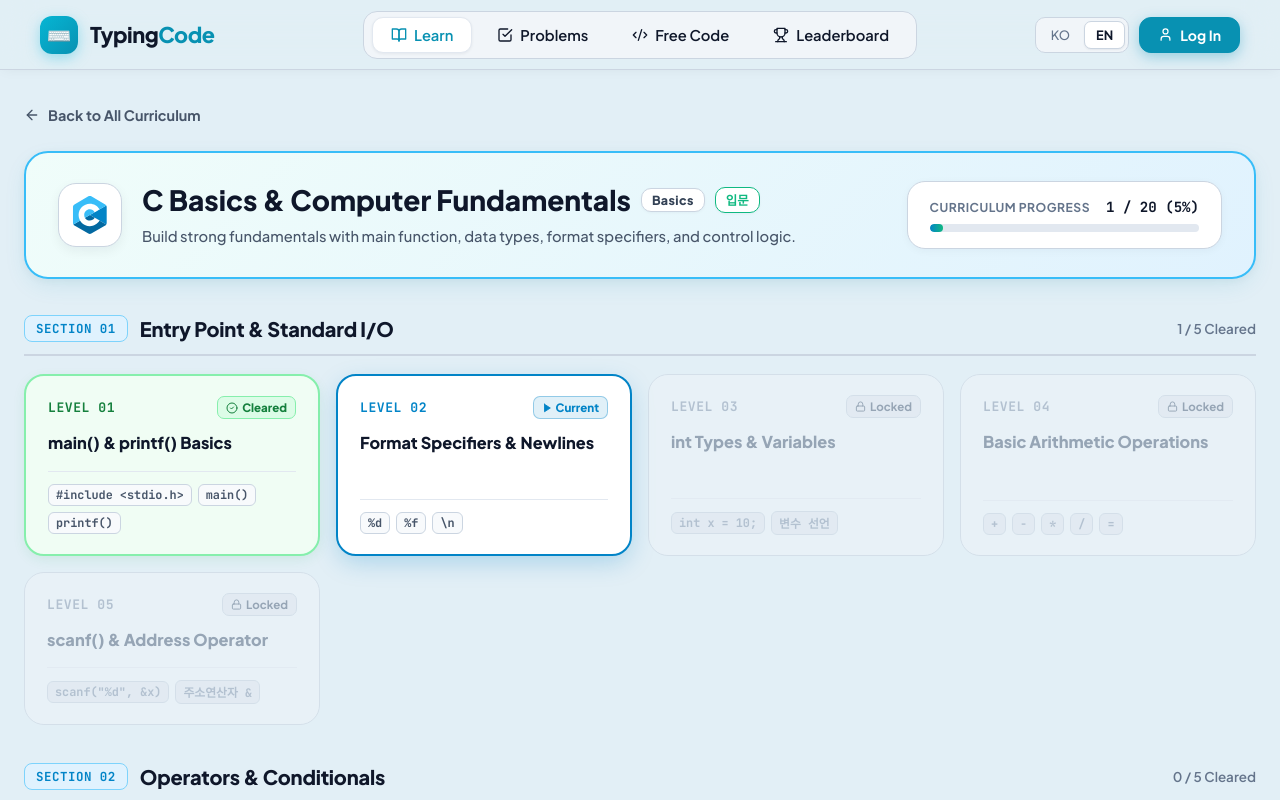
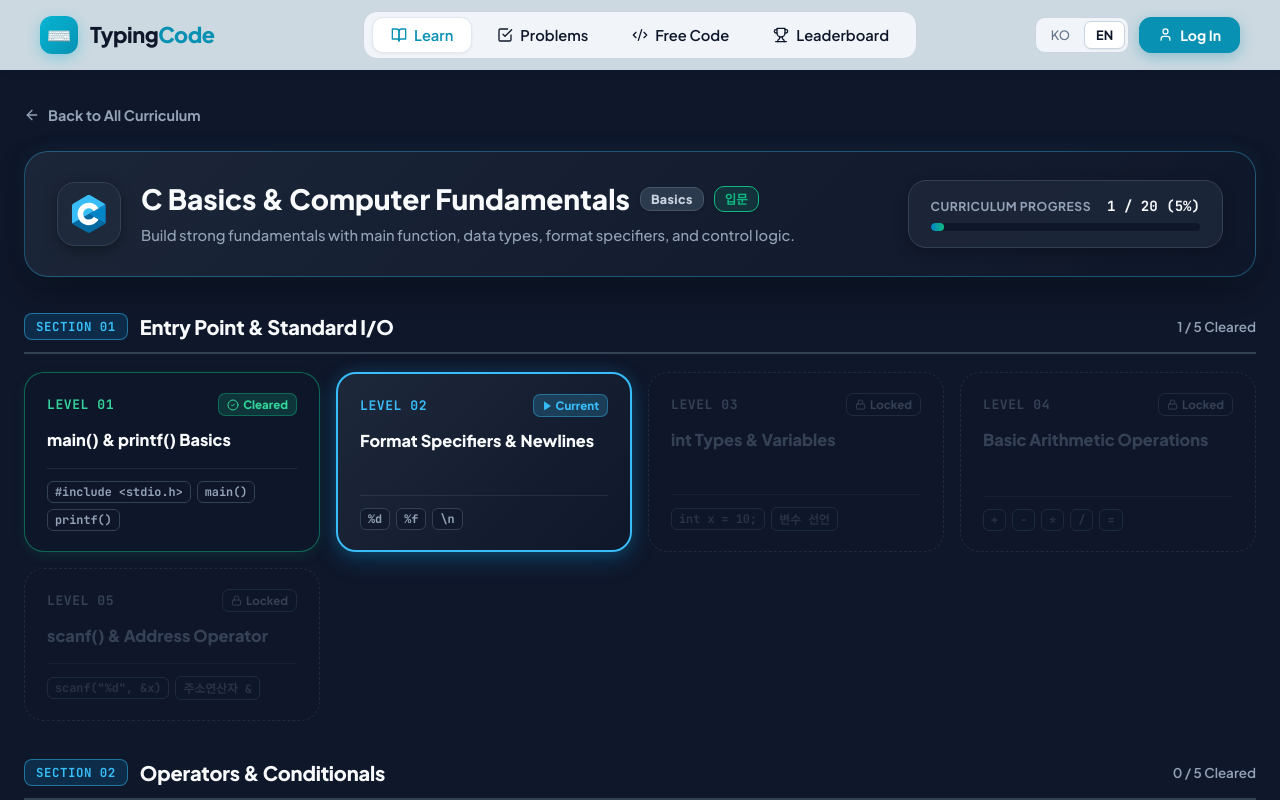
Before and after one commit to iurazilland/TypingCodeV2, a Next.js app: page /practice/c in a window 1280 px wide. Shown: the top 800 px of the page. Built offline with nearby package versions, Linux system fonts and the light colour scheme.

Commit message:
style(practice): apply deep slate navy bridge theme between languages light and practice dark

```diff
--- a/src/app/practice/[language]/page.tsx
+++ b/src/app/practice/[language]/page.tsx
@@ -124,9 +124,9 @@ export default function StageSelectPage({ params }: StageSelectPageProps) {
     }
   }, [rawLang]);
 
-  // Dynamic matte soft ice-cyan body background for glare-free comfort
+  // Dynamic deep slate navy body background for bridge theme between languages (light) and practice (dark)
   useEffect(() => {
-    document.body.style.backgroundColor = '#e2eff6';
+    document.body.style.backgroundColor = '#0f172a';
     return () => {
       document.body.style.backgroundColor = '';
     };
@@ -157,14 +157,14 @@ export default function StageSelectPage({ params }: StageSelectPageProps) {
             display: 'inline-flex',
             alignItems: 'center',
             gap: '8px',
-            color: '#475569',
+            color: '#94a3b8',
             fontSize: '0.9rem',
             fontWeight: 700,
             transition: 'color 0.15s ease',
             textDecoration: 'none',
           }}
-          onMouseEnter={(e) => (e.currentTarget.style.color = '#0284c7')}
-          onMouseLeave={(e) => (e.currentTarget.style.color = '#475569')}
+          onMouseEnter={(e) => (e.currentTarget.style.color = '#38bdf8')}
+          onMouseLeave={(e) => (e.currentTarget.style.color = '#94a3b8')}
         >
           <ArrowLeft size={16} />
           <span>{isEn ? 'Back to All Curriculum' : '전체 언어 학습과정으로 돌아가기'}</span>
@@ -176,9 +176,9 @@ export default function StageSelectPage({ params }: StageSelectPageProps) {
         style={{
           padding: '28px 32px',
           borderRadius: '24px',
-          background: 'linear-gradient(135deg, #f0fdfa 0%, #e0f2fe 100%)',
-          border: '2px solid #38bdf8',
-          boxShadow: '0 8px 24px -4px rgba(8, 145, 178, 0.12), 0 2px 8px rgba(15, 23, 42, 0.04)',
+          background: 'linear-gradient(135deg, rgba(30, 41, 59, 0.85) 0%, rgba(15, 23, 42, 0.95) 100%)',
+          border: '1.5px solid rgba(56, 189, 248, 0.35)',
+          boxShadow: '0 12px 32px -4px rgba(0, 0, 0, 0.45), 0 0 24px -4px rgba(56, 189, 248, 0.12)',
           marginBottom: '36px',
           display: 'flex',
           justifyContent: 'space-between',
@@ -194,12 +194,12 @@ export default function StageSelectPage({ params }: StageSelectPageProps) {
               width: '64px',
               height: '64px',
               borderRadius: '18px',
-              background: '#ffffff',
-              border: '1.5px solid #cbd5e1',
+              background: '#1e293b',
+              border: '1.5px solid #334155',
               display: 'flex',
               alignItems: 'center',
               justifyContent: 'center',
-              boxShadow: '0 4px 12px rgba(15, 23, 42, 0.06)',
+              boxShadow: '0 4px 14px rgba(0, 0, 0, 0.35)',
               flexShrink: 0,
             }}
           >
@@ -208,20 +208,20 @@ export default function StageSelectPage({ params }: StageSelectPageProps) {
 
           <div style={{ flex: 1, minWidth: 0 }}>
             <div style={{ display: 'flex', alignItems: 'center', gap: '10px', marginBottom: '8px', flexWrap: 'wrap' }}>
-              <h1 style={{ fontSize: 'clamp(1.3rem, 2.2vw, 1.75rem)', fontWeight: 800, color: '#0f172a', margin: 0 }}>
+              <h1 style={{ fontSize: 'clamp(1.3rem, 2.2vw, 1.75rem)', fontWeight: 800, color: '#f8fafc', margin: 0 }}>
                 {isEn ? matchedModule.title_en : matchedModule.title_ko}
               </h1>
               <span
                 style={{
                   padding: '3px 10px',
                   borderRadius: '10px',
-                  background: '#ffffff',
-                  color: '#334155',
-                  border: '1.5px solid #cbd5e1',
+                  background: 'rgba(51, 65, 85, 0.8)',
+                  color: '#cbd5e1',
+                  border: '1px solid #475569',
                   fontSize: '0.78rem',
                   fontWeight: 800,
                   letterSpacing: '0.03em',
-                  boxShadow: '0 1px 3px rgba(15, 23, 42, 0.04)',
+                  boxShadow: '0 1px 3px rgba(0, 0, 0, 0.2)',
                 }}
               >
                 {getCategoryName(matchedModule.category, isEn)}
@@ -230,19 +230,19 @@ export default function StageSelectPage({ params }: StageSelectPageProps) {
                 style={{
                   padding: '3px 10px',
                   borderRadius: '10px',
-                  background: '#ffffff',
+                  background: `${matchedModule.difficultyColor || '#10b981'}22`,
                   color: matchedModule.difficultyColor || '#10b981',
                   border: `1.5px solid ${matchedModule.difficultyColor || '#10b981'}`,
                   fontSize: '0.78rem',
                   fontWeight: 800,
-                  boxShadow: '0 1px 3px rgba(15, 23, 42, 0.04)',
+                  boxShadow: '0 1px 3px rgba(0, 0, 0, 0.2)',
                 }}
               >
                 {matchedModule.difficulty}
               </span>
             </div>
             <p style={{
-              color: '#475569',
+              color: '#94a3b8',
               fontSize: '0.92rem',
               lineHeight: 1.55,
               margin: 0,
@@ -257,24 +257,24 @@ export default function StageSelectPage({ params }: StageSelectPageProps) {
         {/* Right: Progress Meter */}
         <div
           style={{
-            background: '#ffffff',
+            background: 'rgba(30, 41, 59, 0.8)',
             padding: '16px 22px',
             borderRadius: '18px',
-            border: '1.5px solid #cbd5e1',
-            boxShadow: '0 2px 8px rgba(15, 23, 42, 0.04)',
+            border: '1.5px solid #334155',
+            boxShadow: '0 4px 14px rgba(0, 0, 0, 0.25)',
             flexShrink: 0,
             minWidth: '220px',
           }}
         >
           <div style={{ display: 'flex', alignItems: 'center', justifyContent: 'space-between', gap: '16px', marginBottom: '8px' }}>
-            <span style={{ fontSize: '0.76rem', color: '#64748b', fontWeight: 700, letterSpacing: '0.04em' }}>
+            <span style={{ fontSize: '0.76rem', color: '#94a3b8', fontWeight: 700, letterSpacing: '0.04em' }}>
               {isEn ? 'CURRICULUM PROGRESS' : '학습 달성률'}
             </span>
-            <span style={{ fontSize: '0.88rem', color: '#0f172a', fontWeight: 800, fontFamily: 'var(--font-mono)' }}>
+            <span style={{ fontSize: '0.88rem', color: '#f8fafc', fontWeight: 800, fontFamily: 'var(--font-mono)' }}>
               {clearedCount} / {totalLevelsCount} ({progressPercent}%)
             </span>
           </div>
-          <div style={{ width: '100%', height: '8px', background: '#e2e8f0', borderRadius: '4px', overflow: 'hidden' }}>
+          <div style={{ width: '100%', height: '8px', background: '#0f172a', borderRadius: '4px', overflow: 'hidden' }}>
             <div
               style={{
                 width: `${progressPercent}%`,
@@ -304,7 +304,7 @@ export default function StageSelectPage({ params }: StageSelectPageProps) {
                   justifyContent: 'space-between',
                   marginBottom: '18px',
                   paddingBottom: '12px',
-                  borderBottom: '2px solid #cbd5e1',
+                  borderBottom: '2px solid #334155',
                   flexWrap: 'wrap',
                   gap: '12px',
                 }}
@@ -314,9 +314,9 @@ export default function StageSelectPage({ params }: StageSelectPageProps) {
                     style={{
                       padding: '4px 11px',
                       borderRadius: '8px',
-                      background: isSectionComplete ? '#dcfce7' : '#e0f2fe',
-                      color: isSectionComplete ? '#15803d' : '#0284c7',
-                      border: `1.5px solid ${isSectionComplete ? '#86efac' : '#7dd3fc'}`,
+                      background: isSectionComplete ? 'rgba(16, 185, 129, 0.2)' : 'rgba(2, 132, 199, 0.2)',
+                      color: isSectionComplete ? '#34d399' : '#38bdf8',
+                      border: `1.5px solid ${isSectionComplete ? 'rgba(16, 185, 129, 0.5)' : 'rgba(56, 189, 248, 0.5)'}`,
                       fontFamily: 'var(--font-mono)',
                       fontSize: '0.78rem',
                       fontWeight: 800,
@@ -325,19 +325,19 @@ export default function StageSelectPage({ params }: StageSelectPageProps) {
                   >
                     SECTION 0{section.sectionNumber}
                   </span>
-                  <h2 style={{ fontSize: '1.25rem', fontWeight: 800, color: '#0f172a', margin: 0, letterSpacing: '-0.01em' }}>
+                  <h2 style={{ fontSize: '1.25rem', fontWeight: 800, color: '#f8fafc', margin: 0, letterSpacing: '-0.01em' }}>
                     {isEn ? section.title_en : section.title_ko}
                   </h2>
                 </div>
 
                 <div style={{ display: 'flex', alignItems: 'center', gap: '6px', fontSize: '0.84rem' }}>
                   {isSectionComplete ? (
-                    <span style={{ color: '#15803d', fontWeight: 700, display: 'inline-flex', alignItems: 'center', gap: '5px' }}>
+                    <span style={{ color: '#34d399', fontWeight: 700, display: 'inline-flex', alignItems: 'center', gap: '5px' }}>
                       <CheckCircle2 size={15} />
                       <span>{isEn ? 'Section Complete' : '섹션 완료'}</span>
                     </span>
                   ) : (
-                    <span style={{ color: '#64748b', fontWeight: 600 }}>
+                    <span style={{ color: '#94a3b8', fontWeight: 600 }}>
                       {sectionClearedCount} / {section.levels.length} {isEn ? 'Cleared' : '완료'}
                     </span>
                   )}
@@ -377,32 +377,34 @@ export default function StageSelectPage({ params }: StageSelectPageProps) {
                         padding: '20px 22px',
                         borderRadius: '20px',
                         textDecoration: 'none',
-                        opacity: isLocked ? 0.6 : 1,
+                        opacity: isLocked ? 0.45 : 1,
                         background: isHovered && !isLocked
-                          ? '#ffffff'
+                          ? '#1e293b'
                           : isCleared
-                          ? '#f0fdf4'
+                          ? 'rgba(15, 23, 42, 0.75)'
+                          : isCurrent
+                          ? 'linear-gradient(135deg, rgba(30, 41, 59, 0.95) 0%, rgba(15, 23, 42, 0.95) 100%)'
                           : isLocked
-                          ? 'rgba(241, 245, 249, 0.7)'
-                          : '#ffffff',
+                          ? 'rgba(15, 23, 42, 0.4)'
+                          : '#1e293b',
                         border: isHovered && !isLocked
-                          ? '2px solid #0284c7'
+                          ? '2px solid #38bdf8'
                           : isCleared
-                          ? '2px solid #86efac'
+                          ? '1.5px solid rgba(16, 185, 129, 0.5)'
                           : isCurrent
-                          ? '2.5px solid #0284c7'
+                          ? '2px solid #38bdf8'
                           : isLocked
-                          ? '1.5px solid #cbd5e1'
-                          : '1.5px solid #cbd5e1',
+                          ? '1.5px dashed #334155'
+                          : '1.5px solid #334155',
                         boxShadow: isHovered && !isLocked
-                          ? '0 12px 28px -4px rgba(2, 132, 199, 0.22), 0 4px 10px rgba(15, 23, 42, 0.05)'
+                          ? '0 12px 30px -4px rgba(2, 132, 199, 0.4), 0 0 16px rgba(56, 189, 248, 0.2)'
                           : isCurrent
-                          ? '0 8px 24px -2px rgba(2, 132, 199, 0.25)'
+                          ? '0 8px 24px -2px rgba(2, 132, 199, 0.35), 0 0 16px rgba(56, 189, 248, 0.15)'
                           : isCleared
-                          ? '0 4px 14px -2px rgba(22, 163, 74, 0.12)'
+                          ? '0 4px 14px -2px rgba(16, 185, 129, 0.15)'
                           : isLocked
                           ? 'none'
-                          : '0 4px 14px -2px rgba(15, 23, 42, 0.05)',
+                          : '0 4px 14px -2px rgba(0, 0, 0, 0.3)',
                         transform: isHovered && !isLocked ? 'translateY(-3px)' : 'translateY(0)',
                         cursor: isLocked ? 'not-allowed' : 'pointer',
                         transition: 'all 0.22s cubic-bezier(0.4, 0, 0.2, 1)',
@@ -416,7 +418,7 @@ export default function StageSelectPage({ params }: StageSelectPageProps) {
                               fontFamily: 'var(--font-mono)',
                               fontSize: '0.82rem',
                               fontWeight: 800,
-                              color: isLocked ? '#94a3b8' : isCleared ? '#15803d' : '#0284c7',
+                              color: isLocked ? '#64748b' : isCleared ? '#34d399' : isCurrent ? '#38bdf8' : '#94a3b8',
                               letterSpacing: '0.04em',
                             }}
                           >
@@ -429,9 +431,9 @@ export default function StageSelectPage({ params }: StageSelectPageProps) {
                               style={{
                                 padding: '3px 8px',
                                 borderRadius: '7px',
-                                background: '#dcfce7',
-                                color: '#15803d',
-                                border: '1px solid #86efac',
+                                background: 'rgba(16, 185, 129, 0.2)',
+                                color: '#34d399',
+                                border: '1px solid rgba(16, 185, 129, 0.4)',
                                 fontSize: '0.72rem',
                                 fontWeight: 800,
                                 display: 'inline-flex',
@@ -447,9 +449,9 @@ export default function StageSelectPage({ params }: StageSelectPageProps) {
                               style={{
                                 padding: '3px 8px',
                                 borderRadius: '7px',
-                                background: 'rgba(2, 132, 199, 0.12)',
-                                color: '#0284c7',
-                                border: '1px solid rgba(2, 132, 199, 0.35)',
+                                background: 'rgba(56, 189, 248, 0.2)',
+                                color: '#38bdf8',
+                                border: '1px solid rgba(56, 189, 248, 0.4)',
                                 fontSize: '0.72rem',
                                 fontWeight: 800,
                                 display: 'inline-flex',
@@ -465,9 +467,9 @@ export default function StageSelectPage({ params }: StageSelectPageProps) {
                               style={{
                                 padding: '3px 8px',
                                 borderRadius: '7px',
-                                background: '#e2e8f0',
+                                background: 'rgba(15, 23, 42, 0.6)',
                                 color: '#64748b',
-                                border: '1px solid #cbd5e1',
+                                border: '1px solid #334155',
                                 fontSize: '0.72rem',
                                 fontWeight: 700,
                                 display: 'inline-flex',
@@ -486,7 +488,7 @@ export default function StageSelectPage({ params }: StageSelectPageProps) {
                           style={{
                             fontSize: '1.02rem',
                             fontWeight: 800,
-                            color: isLocked ? '#64748b' : '#0f172a',
+                            color: isLocked ? '#64748b' : '#f8fafc',
                             lineHeight: 1.45,
                             margin: 0,
                             wordBreak: 'keep-all',
@@ -505,7 +507,7 @@ export default function StageSelectPage({ params }: StageSelectPageProps) {
                             alignItems: 'center',
                             gap: '6px',
                             flexWrap: 'wrap',
-                            borderTop: '1px solid #e2e8f0',
+                            borderTop: '1px solid rgba(255, 255, 255, 0.08)',
                             paddingTop: '12px',
                           }}
                         >
@@ -516,9 +518,9 @@ export default function StageSelectPage({ params }: StageSelectPageProps) {
                                 fontFamily: 'var(--font-mono)',
                                 fontSize: '0.74rem',
                                 fontWeight: 700,
-                                color: isLocked ? '#94a3b8' : isHovered ? '#0284c7' : '#475569',
-                                background: isLocked ? '#e2e8f0' : '#f8fafc',
-                                border: '1px solid #cbd5e1',
+                                color: isLocked ? '#475569' : isHovered ? '#38bdf8' : '#94a3b8',
+                                background: 'rgba(15, 23, 42, 0.6)',
+                                border: '1px solid #334155',
                                 padding: '2px 7px',
                                 borderRadius: '6px',
                                 whiteSpace: 'nowrap',
```
